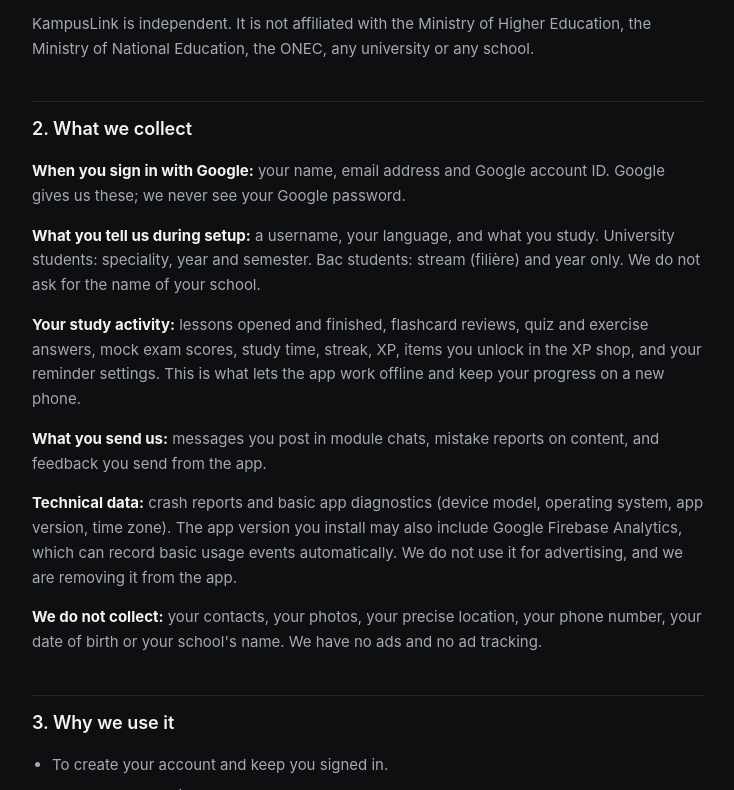
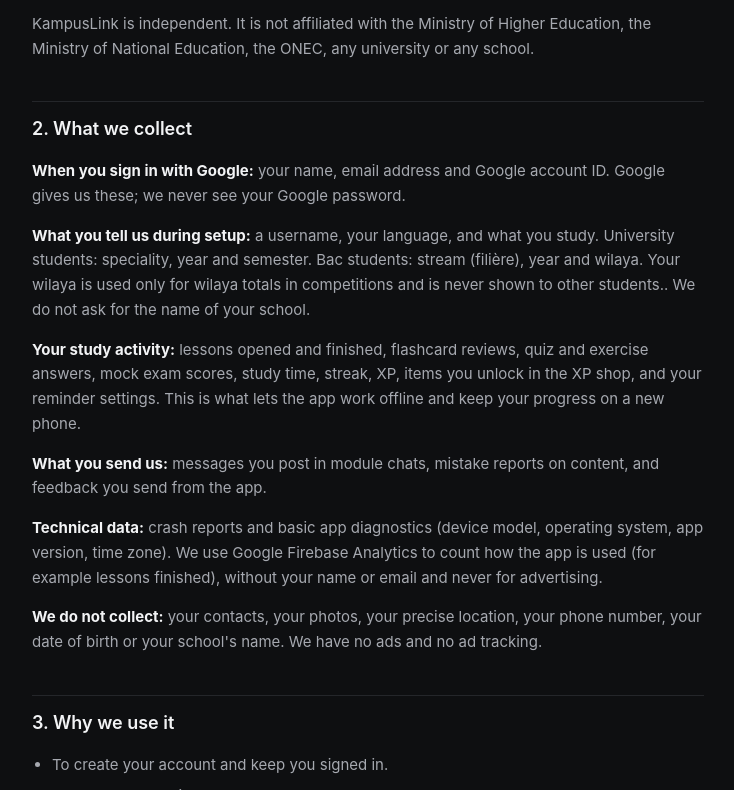
Before and after one commit to Broeshasha/kampus-site, a plain HTML site: page privacy.html in a window 1280 px wide. Shown: the part 462-1252 px from the top of the page, without its empty margins (272-1006 px from the left). Drawn offline with Linux system fonts and the light colour scheme.

Commit message:
Update privacy.html

```diff
--- a/privacy.html
+++ b/privacy.html
@@ -28,10 +28,10 @@
 
   <h2>2. What we collect</h2>
   <p><strong>When you sign in with Google:</strong> your name, email address and Google account ID. Google gives us these; we never see your Google password.</p>
-  <p><strong>What you tell us during setup:</strong> a username, your language, and what you study. University students: speciality, year and semester. Bac students: stream (filière) and year only. We do not ask for the name of your school.</p>
+  <p><strong>What you tell us during setup:</strong> a username, your language, and what you study. University students: speciality, year and semester. Bac students: stream (filière), year and wilaya. Your wilaya is used only for wilaya totals in competitions and is never shown to other students.. We do not ask for the name of your school.</p>
   <p><strong>Your study activity:</strong> lessons opened and finished, flashcard reviews, quiz and exercise answers, mock exam scores, study time, streak, XP, items you unlock in the XP shop, and your reminder settings. This is what lets the app work offline and keep your progress on a new phone.</p>
   <p><strong>What you send us:</strong> messages you post in module chats, mistake reports on content, and feedback you send from the app.</p>
-  <p><strong>Technical data:</strong> crash reports and basic app diagnostics (device model, operating system, app version, time zone). The app version you install may also include Google Firebase Analytics, which can record basic usage events automatically. We do not use it for advertising, and we are removing it from the app.</p>
+  <p><strong>Technical data:</strong> crash reports and basic app diagnostics (device model, operating system, app version, time zone). We use Google Firebase Analytics to count how the app is used (for example lessons finished), without your name or email and never for advertising.</p>
   <p><strong>We do not collect:</strong> your contacts, your photos, your precise location, your phone number, your date of birth or your school's name. We have no ads and no ad tracking.</p>
 
   <h2>3. Why we use it</h2>
```
